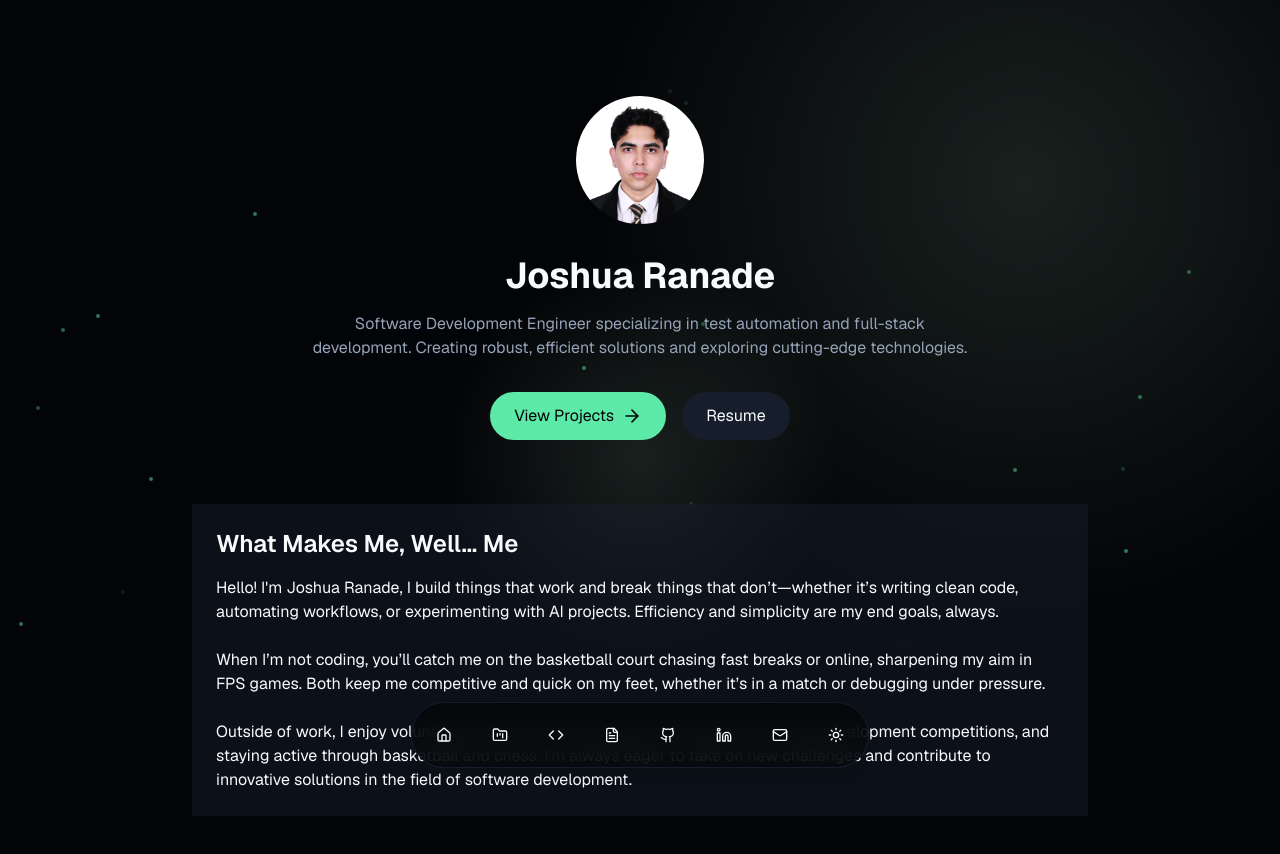
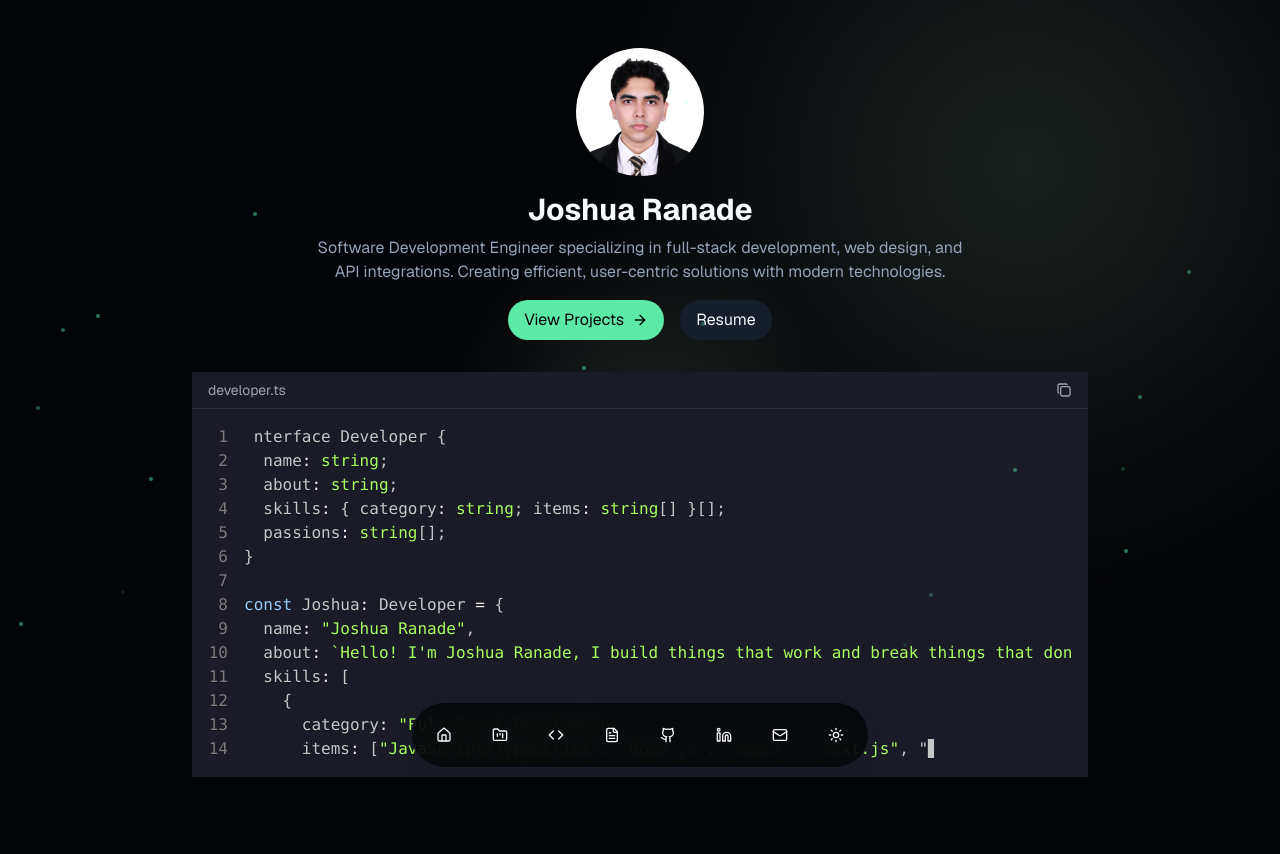
Before and after one commit to jaranade/portfolio, a Next.js app: page / in a window 1280 px wide. Shown: the top 854 px of the page. After the commit the page ends 825 px from the top, so only its background shows below. Built offline with nearby package versions, Linux system fonts and the light colour scheme.

Commit message:
Home page codeblock change

```diff
--- a/app/globals.css
+++ b/app/globals.css
@@ -87,3 +87,7 @@
 .no-cursor * {
   cursor: none !important;
 }
+@keyframes blink {
+  0%, 100% { opacity: 1; }
+  50% { opacity: 0; }
+}
--- a/app/page.tsx
+++ b/app/page.tsx
@@ -1,62 +1,110 @@
+"use client";
 import Image from "next/image"
-import { Card } from "@/components/ui/card"
 import Link from "next/link"
 import { ArrowRight } from "lucide-react"
+import CodeBlock from "@/components/ui/code-block"
+import { useState } from "react"
+
+interface Developer {
+  name: string;
+  about: string;
+  skills: { category: string; items: string[] }[];
+  passions: string[];
+}
+
+const Joshua: Developer = {
+  name: "Joshua Ranade",
+  about: `Hello! I'm Joshua Ranade, I build things that work and break things that don't—whether it's writing clean code, automating workflows, or experimenting with AI projects. Efficiency and simplicity are my end goals, always.`,
+  skills: [
+    {
+      category: "Full-Stack Development",
+      items: ["JavaScript/TypeScript", "Node.js", "React", "Next.js", "MongoDB", "MySQL", ".NET Core", "ASP.NET"]
+    },
+    {
+      category: "Web Development & Design",
+      items: ["Responsive Design", "UI/UX", "CSS/SASS", "Tailwind CSS", "Figma", "Adobe XD"]
+    },
+    {
+      category: "API & Integration",
+      items: ["REST APIs", "GraphQL", "gRPC", "WCF", "YARP", "SOAP", "WebSockets"]
+    },
+    {
+      category: "Automation Testing",
+      items: ["Selenium", "Cypress", "Jest", "NUnit", "xUnit", "Postman"]
+    }
+  ],
+  passions: ["Clean Code", "System Integration", "UI/UX Design", "Basketball", "Gaming", "Community Projects"]
+}
 
 export default function Home() {
+  const [codeComplete, setCodeComplete] = useState(false)
+
   return (
-    <div className="container mx-auto px-4 py-24">
+    <div className="container mx-auto px-4 py-12">
       <div className="max-w-4xl mx-auto">
-        <div className="text-center mb-16">
-          <div className="relative w-32 h-32 mx-auto mb-8">
+        <div className="text-center mb-8">
           <Image
             src="/josh.jpeg?height=200&width=200"
             alt="Joshua Ranade"
             width={128}
             height={128}
-              className="rounded-full"
+            className="rounded-full mx-auto mb-4"
           />
-
-          </div>
-          <h1 className="text-4xl font-bold mb-4">Joshua Ranade</h1>
-          <p className="text-muted-foreground max-w-2xl mx-auto mb-8">
-            Software Development Engineer specializing in test automation and full-stack development.
-            Creating robust, efficient solutions and exploring cutting-edge technologies.
+          <h1 className="text-3xl font-bold mb-2">Joshua Ranade</h1>
+          <p className="text-muted-foreground max-w-2xl mx-auto mb-4">
+            Software Development Engineer specializing in full-stack development, web design, and API integrations.
+            Creating efficient, user-centric solutions with modern technologies.
           </p>
-          <div className="flex flex-col sm:flex-row gap-4 justify-center mb-16">
+          <div className="flex justify-center gap-4 mb-8">
             <Link
               href="/projects"
-              className="inline-flex items-center justify-center px-6 py-3 rounded-full bg-primary text-primary-foreground hover:bg-primary/90 transition-colors"
+              className="inline-flex items-center px-4 py-2 rounded-full bg-primary text-primary-foreground hover:bg-primary/90 transition-colors"
             >
-              View Projects <ArrowRight className="ml-2" size={20} />
+              View Projects <ArrowRight className="ml-2" size={16} />
             </Link>
             <Link
               href="/resume"
-              className="inline-flex items-center justify-center px-6 py-3 rounded-full bg-secondary hover:bg-secondary/80 transition-colors"
+              className="inline-flex items-center px-4 py-2 rounded-full bg-secondary hover:bg-secondary/80 transition-colors"
             >
               Resume
             </Link>
           </div>
         </div>
+        <CodeBlock
+          language="typescript"
+          filename="developer.ts"
+          code={` interface Developer {
+  name: string;
+  about: string;
+  skills: { category: string; items: string[] }[];
+  passions: string[];
+}
 
-        <Card className="p-6 bg-secondary/50 backdrop-blur-sm border-0">
-          <h2 className="text-2xl font-semibold mb-4">What Makes Me, Well… Me</h2>
-          <div className="prose dark:prose-invert max-w-none">
-            <p>
-              Hello! I'm Joshua Ranade, I build things that work and break things that don’t—whether it’s writing clean code, automating workflows, or experimenting with AI projects. Efficiency and simplicity are my end goals, always.
-            </p>
-            <br />
-            <p>
-            When I’m not coding, you’ll catch me on the basketball court chasing fast breaks or online, sharpening my aim in FPS games. Both keep me competitive and quick on my feet, whether it’s in a match or debugging under pressure.
-            </p>
-            <br />
-            <p>
-              Outside of work, I enjoy volunteering for community projects, participating in game development
-              competitions, and staying active through basketball and chess. I'm always eager to take on new challenges
-              and contribute to innovative solutions in the field of software development.
-            </p>
-          </div>
-        </Card>
+const Joshua: Developer = {
+  name: "Joshua Ranade",
+  about: \`Hello! I'm Joshua Ranade, I build things that work and break things that don't—whether it's writing clean code, automating workflows, or experimenting with AI projects. Efficiency and simplicity are my end goals, always.\`,
+  skills: [
+    {
+      category: "Full-Stack Development",
+      items: ["JavaScript/TypeScript", "Node.js", "React", "Next.js", "MongoDB", "MySQL", ".NET Core", "ASP.NET"]
+    },
+    {
+      category: "Web Development & Design",
+      items: ["Responsive Design", "UI/UX", "CSS/SASS", "Tailwind CSS", "Figma", "Adobe XD"]
+    },
+    {
+      category: "API & Integration",
+      items: ["REST APIs", "GraphQL", "gRPC", "WCF", "YARP", "SOAP", "WebSockets"]
+    },
+    {
+      category: "Automation Testing",
+      items: ["Selenium", "Cypress", "Jest", "NUnit", "xUnit", "Postman"]
+    }
+  ],
+  passions: ["Clean Code", "System Integration", "UI/UX Design", "Basketball", "Gaming", "Community Projects"]
+}`}
+          onComplete={() => setCodeComplete(true)}
+        />
       </div>
     </div>
   )
--- /dev/null
+++ b/components/ui/code-block.tsx
@@ -0,0 +1,86 @@
+"use client";
+import React from "react";
+import { Prism as SyntaxHighlighter } from "react-syntax-highlighter";
+import { atomDark } from "react-syntax-highlighter/dist/cjs/styles/prism";
+import { IconCheck, IconCopy } from "@tabler/icons-react";
+
+interface CodeBlockProps {
+  language: string;
+  code: string;
+  filename?: string;
+  highlightLines?: number[];
+  onComplete?: () => void;
+}
+
+const CodeBlock: React.FC<CodeBlockProps> = ({
+  language,
+  code,
+  filename,
+  highlightLines = [],
+  onComplete,
+}) => {
+  const [copied, setCopied] = React.useState(false);
+  const [displayedCode, setDisplayedCode] = React.useState("");
+  const [isTyping, setIsTyping] = React.useState(true);
+
+  const copyToClipboard = async () => {
+    await navigator.clipboard.writeText(code);
+    setCopied(true);
+    setTimeout(() => setCopied(false), 2000);
+  };
+
+  React.useEffect(() => {
+    let isMounted = true;
+    let currentIndex = 0;
+
+    const typeNextCharacter = () => {
+      if (!isMounted) return;
+
+      if (currentIndex < code.length) {
+        setDisplayedCode(prev => prev + code[currentIndex]);
+        currentIndex++;
+        setTimeout(typeNextCharacter, 10);
+      } else {
+        setIsTyping(false);
+        onComplete?.();
+      }
+    };
+
+    // Reset state when code changes
+    setDisplayedCode("");
+    setIsTyping(true);
+
+    typeNextCharacter();
+
+    return () => {
+      isMounted = false;
+    };
+  }, [code, onComplete]);
+
+  return (
+    <div className="w-full rounded-lg bg-[#1a1b26] overflow-hidden">
+      {filename && (
+        <div className="flex justify-between items-center px-4 py-2 border-b border-[#2e2f3e]">
+          <div className="text-sm text-zinc-400">{filename}</div>
+          <button onClick={copyToClipboard} className="text-sm text-zinc-400 hover:text-zinc-200">
+            {copied ? <IconCheck size={16} /> : <IconCopy size={16} />}
+          </button>
+        </div>
+      )}
+      <div className="p-4 relative font-mono">
+        <SyntaxHighlighter
+          language={language}
+          style={atomDark}
+          customStyle={{ margin: 0, padding: 0, background: "transparent" }}
+          showLineNumbers
+        >
+          {isTyping
+            ? displayedCode + "▋"
+            : `${displayedCode} // Code complete ✨`}
+        </SyntaxHighlighter>
+      </div>
+    </div>
+  );
+};
+
+export default CodeBlock;
--- a/package.json
+++ b/package.json
@@ -37,6 +37,8 @@
     "@radix-ui/react-toggle": "^1.1.1",
     "@radix-ui/react-toggle-group": "^1.1.1",
     "@radix-ui/react-tooltip": "^1.1.6",
+    "@tabler/icons-react": "^3.29.0",
+    "@types/react-syntax-highlighter": "^15.5.13",
     "autoprefixer": "^10.4.20",
     "class-variance-authority": "^0.7.1",
     "clsx": "^2.1.1",
@@ -49,16 +51,19 @@
     "lucide-react": "^0.454.0",
     "next": "14.2.16",
     "next-themes": "latest",
+    "puppeteer": "^24.1.0",
     "react": "^18",
     "react-day-picker": "8.10.1",
     "react-dom": "^18",
     "react-hook-form": "^7.54.1",
     "react-icons": "^5.4.0",
     "react-resizable-panels": "^2.1.7",
+    "react-syntax-highlighter": "^15.6.1",
     "recharts": "2.15.0",
     "sonner": "^1.7.1",
     "tailwind-merge": "^2.5.5",
     "tailwindcss-animate": "^1.0.7",
+    "typewriter-effect": "^2.21.0",
     "vaul": "^0.9.6",
     "zod": "^3.24.1"
   },
```
Also changed, not shown: 1 other file (tests, documents, lock files or other folders). Lines whose indentation alone changed are shown as unchanged.
